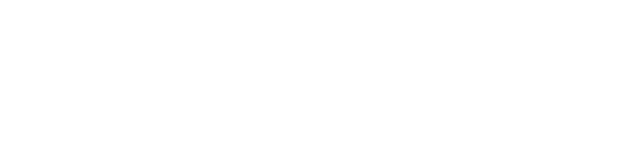
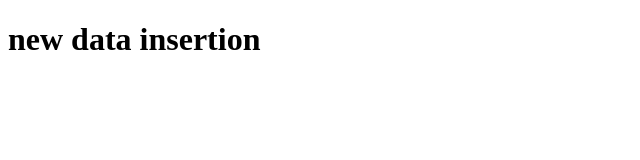
Before and after one commit to janareddy14/week2_mern, a plain HTML site: page index.html in a window 1280 px wide. Shown: the whole page, without its empty margins (0-640 px from the left). Drawn offline with Linux system fonts and the light colour scheme.

Commit message:
data added

```diff
--- a/index.html
+++ b/index.html
@@ -6,6 +6,7 @@
     <title>Document</title>
 </head>
 <body>
+    <h1>new data insertion</h1>
 
 </body>
 </html>
```
